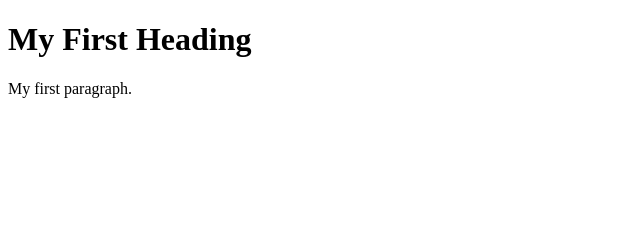
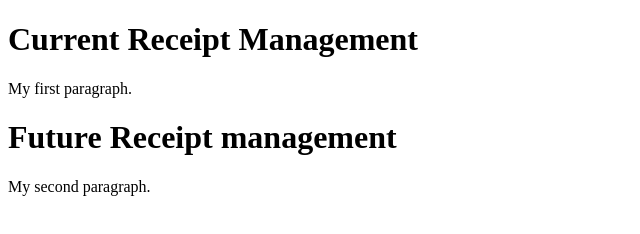
Before and after one commit to Paperless-Receipts/Paperless-Receipts.github.io, a plain HTML site: page index.html in a window 1280 px wide. Shown: the whole page, without its empty margins (0-640 px from the left). Drawn offline with Linux system fonts and the light colour scheme.

Commit message:
index.html

```diff
--- a/index.html
+++ b/index.html
@@ -2,9 +2,13 @@
 <html>
 <body>
 
-<h1>My First Heading</h1>
+<h1>Current Receipt Management</h1>
 
 <p>My first paragraph.</p>
 
+<h1>Future Receipt management</h1>
+
+<p>My second paragraph.</p>
+
 </body>
 </html>
```
